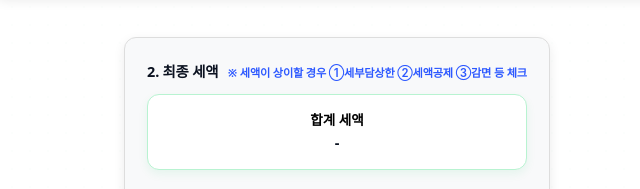
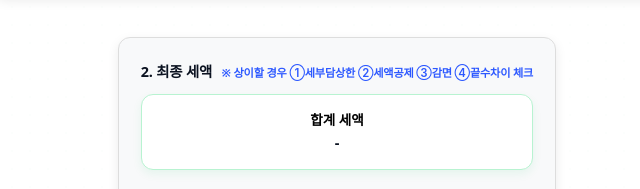
Before and after one commit to corny04100-design/property2025_land, a plain HTML site: page docs/index.html in a window 1280 px wide. Shown: the part 596-785 px from the top of the page, 303-943 px from the left. Drawn offline with Linux system fonts and the light colour scheme.

Commit message:
Update index.html

```diff
--- a/docs/index.html
+++ b/docs/index.html
@@ -258,7 +258,7 @@
 
       <!-- 결과 -->
       <div class="card" id="section-result">
-        <h2>2. 최종 세액 <span class="note-inline">※ 세액이 상이할 경우 ①세부담상한 ②세액공제 ③감면 등 체크</span></h2>
+        <h2>2. 최종 세액 <span class="note-inline">※ 상이할 경우 ①세부담상한 ②세액공제 ③감면 ④끝수차이 체크</span></h2>
         <!-- 합계 세액 박스(반폭 → 전체폭으로 변경) -->
         <div class="sum-box half" role="status" aria-live="polite">
           <div>
```
